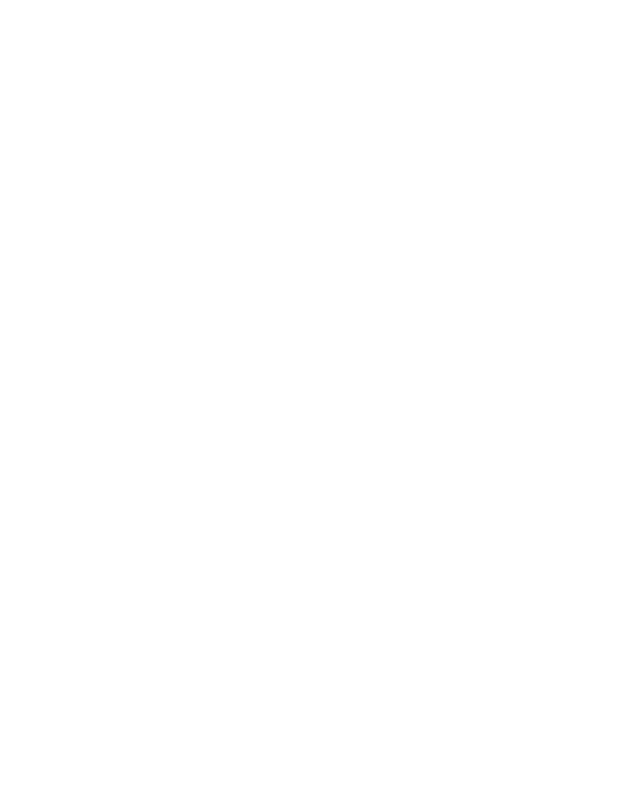
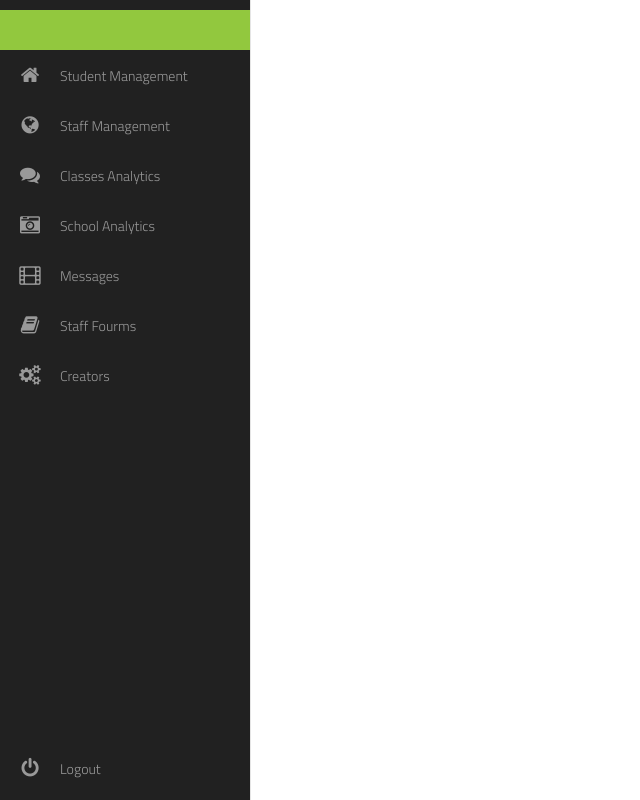
Before and after one commit to JRigney6993-coder/School-Management-Panel-V2, a plain HTML site: page web/yes.html in a window 1280 px wide. Shown: the whole page, without its empty margins (0-640 px from the left). Drawn offline with Linux system fonts and the light colour scheme; a web font is replaced by a local one.

Commit message:
Made universal sidebar nav

```diff
--- /dev/null
+++ b/web/sidebar/sidebar.html
@@ -0,0 +1,92 @@
+<!DOCTYPE html>
+<html lang="en">
+<head>
+    <meta charset="UTF-8">
+    <meta http-equiv="X-UA-Compatible" content="IE=edge">
+    <meta name="viewport" content="width=device-width, initial-scale=1.0">
+    <link rel="stylesheet" href="./style.css">
+</head>
+<body>
+    <div class="container">
+        <div class="area"></div><nav class="main-menu">
+            <div class="bar"></div>
+            <div class="head"></div>
+            <div class="nav">
+                <ul>
+                    <li>
+                        <a href="index.html">
+                            <i class="fa fa-home fa-2x"></i>
+                            <span class="nav-text">
+                                Student Management
+                            </span>
+                        </a>
+
+                    </li>
+                    <li class="has-subnav">
+                        <a href="#">
+                            <i class="fa fa-globe fa-2x"></i>
+                            <span class="nav-text">
+                                Staff Management
+                            </span>
+                        </a>
+
+                    </li>
+                    <li class="has-subnav">
+                        <a href="#">
+                            <i class="fa fa-comments fa-2x"></i>
+                            <span class="nav-text">
+                                Classes Analytics
+                            </span>
+                        </a>
+
+                    </li>
+                    <li class="has-subnav">
+                        <a href="#">
+                            <i class="fa fa-camera-retro fa-2x"></i>
+                            <span class="nav-text">
+                                School Analytics
+                            </span>
+                        </a>
+
+                    </li>
+                    <li>
+                        <a href="#">
+                            <i class="fa fa-film fa-2x"></i>
+                            <span class="nav-text">
+                                Messages
+                            </span>
+                        </a>
+                    </li>
+                    <li>
+                        <a href="#">
+                            <i class="fa fa-book fa-2x"></i>
+                            <span class="nav-text">
+                                Staff Fourms
+                            </span>
+                        </a>
+                    </li>
+                    <li>
+                        <a href="#">
+                            <i class="fa fa-cogs fa-2x"></i>
+                            <span class="nav-text">
+                                Creators
+                            </span>
+                        </a>
+                    </li>
+                </ul>
+            </div>
+          <ul class="logout">
+              <li>
+                 <a href="#">
+                       <i class="fa fa-power-off fa-2x"></i>
+                      <span class="nav-text">
+                          Logout
+                      </span>
+                  </a>
+              </li>
+          </ul>
+      </nav>
+      </div>
+      <script type="text/javascript" src="../eel.js"></script>
+    </body>
+</html>
--- /dev/null
+++ b/web/sidebar/sidebar.js
@@ -0,0 +1,6 @@
+// Gets side bar html data from file and adds it to the current page
+fetch("sidebar/sidebar.html")
+    .then(response => response.text())
+    .then(data => {
+        document.getElementById("sidebar").innerHTML = data;
+    });
--- /dev/null
+++ b/web/style.css
@@ -0,0 +1,142 @@
+@import url(//netdna.bootstrapcdn.com/font-awesome/4.0.3/css/font-awesome.css);
+
+@import url(https://fonts.googleapis.com/css?family=Titillium+Web:300);
+.fa-2x {
+font-size: 2em;
+}
+.fa {
+position: relative;
+display: table-cell;
+width: 60px;
+height: 50px;
+text-align: center;
+vertical-align: middle;
+font-size:20px;
+}
+
+
+.main-menu:hover,nav.main-menu.expanded {
+width:250px;
+overflow:visible;
+}
+
+.main-menu {
+background:#212121;
+border-right:1px solid #e5e5e5;
+position:absolute;
+top:0;
+bottom:0;
+height:100%;
+left:0;
+width:60px;
+overflow:hidden;
+-webkit-transition:width .05s linear;
+transition:width .05s linear;
+-webkit-transform:translateZ(0) scale(1,1);
+z-index:1000;
+}
+
+.bar {
+    height: 10px;
+}
+
+.head {
+    background-color: #92c83e;
+    background-repeat: no-repeat;
+    background-position: bottom;
+    -webkit-background-size: cover;
+    padding: 10px;
+    height: 20px;
+}
+
+.main-menu>ul {
+margin:7px 0;
+}
+
+.main-menu li {
+position:relative;
+display:block;
+width:250px;
+}
+
+.main-menu li>a {
+position:relative;
+display:table;
+border-collapse:collapse;
+border-spacing:0;
+color:#999;
+ font-family: arial;
+font-size: 14px;
+text-decoration:none;
+-webkit-transform:translateZ(0) scale(1,1);
+-webkit-transition:all .1s linear;
+transition:all .1s linear;
+
+}
+
+.main-menu .nav-icon {
+position:relative;
+display:table-cell;
+width:60px;
+height:36px;
+text-align:center;
+vertical-align:middle;
+font-size:18px;
+}
+
+.main-menu .nav-text {
+position:relative;
+display:table-cell;
+vertical-align:middle;
+width:190px;
+  font-family: 'Titillium Web', sans-serif;
+}
+
+.main-menu>ul.logout {
+position:absolute;
+left:0;
+bottom:0;
+}
+
+.no-touch .scrollable.hover {
+overflow-y:hidden;
+}
+
+.no-touch .scrollable.hover:hover {
+overflow-y:auto;
+overflow:visible;
+}
+
+a:hover,a:focus {
+text-decoration:none;
+}
+
+nav {
+-webkit-user-select:none;
+-moz-user-select:none;
+-ms-user-select:none;
+-o-user-select:none;
+user-select:none;
+}
+
+nav ul,nav li {
+outline:0;
+margin:0;
+padding:0;
+}
+.main-menu li:hover>a,nav.main-menu li.active>a,.dropdown-menu>li>a:hover,.dropdown-menu>li>a:focus,.dropdown-menu>.active>a,.dropdown-menu>.active>a:hover,.dropdown-menu>.active>a:focus,.no-touch .dashboard-page nav.dashboard-menu ul li:hover a,.dashboard-page nav.dashboard-menu ul li.active a {
+color:#fff;
+background-color:#000000;
+}
+.area {
+float: left;
+background: #e2e2e2;
+width: 100%;
+height: 100%;
+}
+@font-face {
+  font-family: 'Titillium Web';
+  font-style: normal;
+  font-weight: 300;
+  src: local('Titillium WebLight'), local('TitilliumWeb-Light'), url(http://themes.googleusercontent.com/static/fonts/titilliumweb/v2/anMUvcNT0H1YN4FII8wpr24bNCNEoFTpS2BTjF6FB5E.woff) format('woff');
+}
--- a/web/yes.html
+++ b/web/yes.html
@@ -5,11 +5,13 @@
     <meta charset="UTF-8">
     <meta http-equiv="X-UA-Compatible" content="IE=edge">
     <meta name="viewport" content="width=device-width, initial-scale=1.0">
-    <title>Document</title>
+    <title>Dashboard</title>
 </head>
 
 <body>
+    <div id="sidebar"></div>
     <p id="temp"></p>
+    <script src="./sidebar/sidebar.js"></script>
     <script src="./scripts/temp.js"></script>
 </body>
 
```
Also changed, not shown: style.css (deleted), 1 other file.
